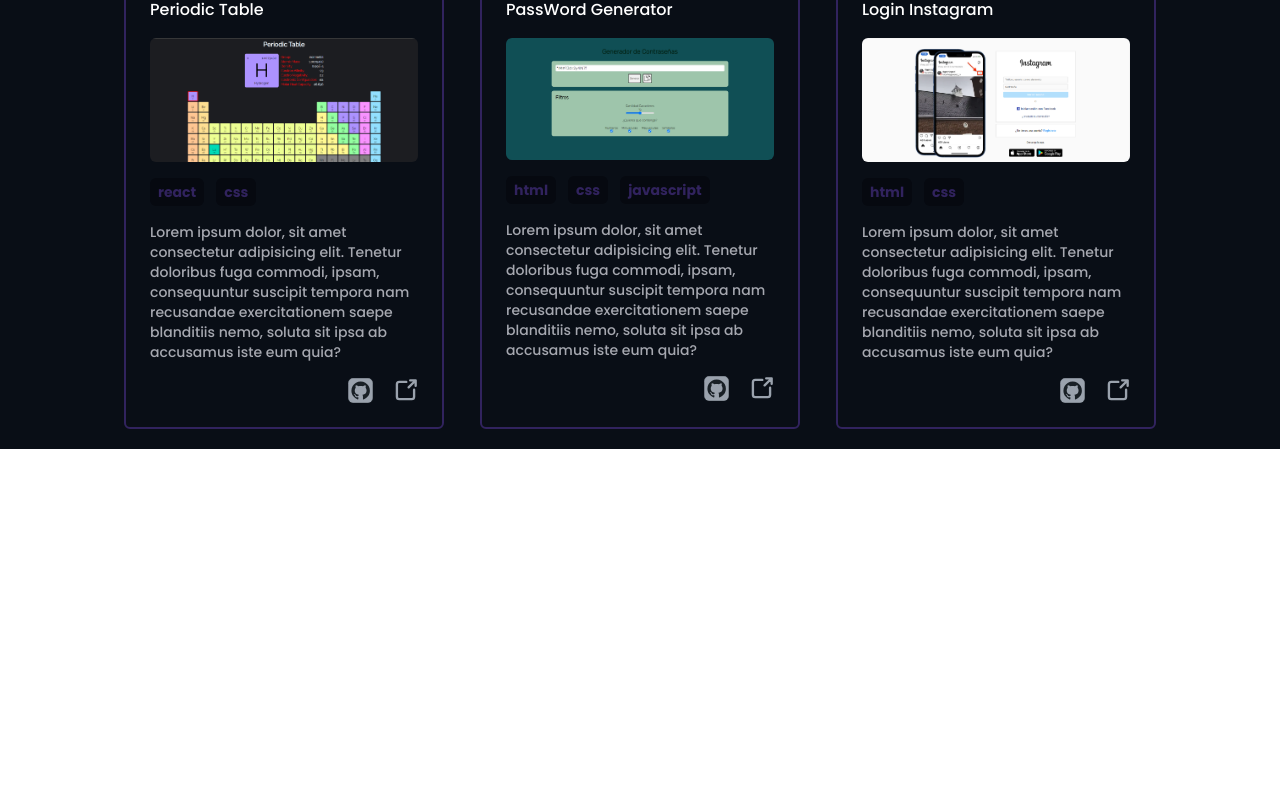
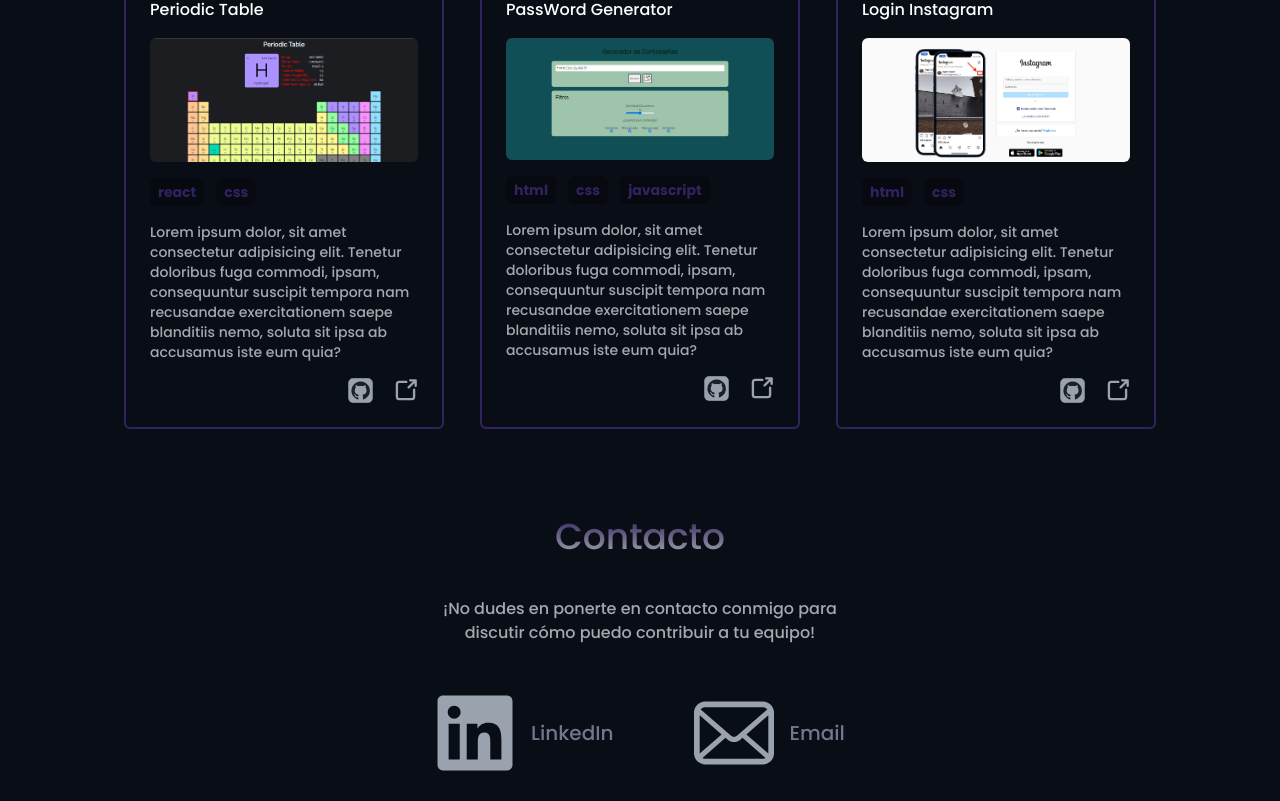
Before and after one commit to Laguilavo10/portafolio, a Next.js app: page / in a window 1280 px wide. Shown: the part 2297-3098 px from the top of the page. Before the commit the page ends 2746 px from the top, so only its background shows below. Built offline with nearby package versions, Linux system fonts and the light colour scheme.

Commit message:
add contact section

```diff
--- a/src/assets/icons.js
+++ b/src/assets/icons.js
@@ -234,3 +234,35 @@
     </svg>
   )
 }
+
+export const EmailIcon = (props) => {
+  return (
+    <svg
+      height='800px'
+      width='800px'
+      version='1.1'
+      id='_x32_'
+      viewBox='0 0 512 512'
+      fill='#9aa2ad'
+      {...props}
+    >
+      <g>
+        <path
+          d='M510.678,112.275c-2.308-11.626-7.463-22.265-14.662-31.054c-1.518-1.915-3.104-3.63-4.823-5.345
+   c-12.755-12.818-30.657-20.814-50.214-20.814H71.021c-19.557,0-37.395,7.996-50.21,20.814c-1.715,1.715-3.301,3.43-4.823,5.345
+   C8.785,90.009,3.63,100.649,1.386,112.275C0.464,116.762,0,121.399,0,126.087V385.92c0,9.968,2.114,19.55,5.884,28.203
+   c3.497,8.26,8.653,15.734,14.926,22.001c1.59,1.586,3.169,3.044,4.892,4.494c12.286,10.175,28.145,16.32,45.319,16.32h369.958
+   c17.18,0,33.108-6.145,45.323-16.384c1.718-1.386,3.305-2.844,4.891-4.43c6.27-6.267,11.425-13.741,14.994-22.001v-0.064
+   c3.769-8.653,5.812-18.171,5.812-28.138V126.087C512,121.399,511.543,116.762,510.678,112.275z M46.509,101.571
+   c6.345-6.338,14.866-10.175,24.512-10.175h369.958c9.646,0,18.242,3.837,24.512,10.175c1.122,1.129,2.179,2.387,3.112,3.637
+   L274.696,274.203c-5.348,4.687-11.954,7.002-18.696,7.002c-6.674,0-13.276-2.315-18.695-7.002L43.472,105.136
+   C44.33,103.886,45.387,102.7,46.509,101.571z M36.334,385.92V142.735L176.658,265.15L36.405,387.435
+   C36.334,386.971,36.334,386.449,36.334,385.92z M440.979,420.597H71.021c-6.281,0-12.158-1.651-17.174-4.552l147.978-128.959
+   l13.815,12.018c11.561,10.046,26.028,15.134,40.36,15.134c14.406,0,28.872-5.088,40.432-15.134l13.808-12.018l147.92,128.959
+   C453.137,418.946,447.26,420.597,440.979,420.597z M475.666,385.92c0,0.529,0,1.051-0.068,1.515L335.346,265.221L475.666,142.8
+   V385.92z'
+        />
+      </g>
+    </svg>
+  )
+}
--- /dev/null
+++ b/src/components/Contact/index.js
@@ -0,0 +1,33 @@
+import { EmailIcon, LinkedinIcon } from '@assets/icons'
+import LinkCustom from '@components/LinkCustom'
+import { TitleSection } from '@components/TitleSection'
+
+export function Contact() {
+  return (
+    <>
+      <section className='gap-10 flex flex-col pt-12 items-center' id='contact'>
+        <TitleSection>Contacto</TitleSection>
+        <p className='text-center w-2/5 min-w-[280px]'>
+          ¡No dudes en ponerte en contacto conmigo para discutir cómo puedo
+          contribuir a tu equipo!
+        </p>
+        <div className='flex gap-16 justify-center'>
+          <LinkCustom
+            href={'https://www.linkedin.com/in/andres-laguilavo-2a2848205/'}
+          >
+            <LinkedinIcon width='80' height='80' />
+            <p>LinkedIn</p>
+          </LinkCustom>
+          <LinkCustom
+            href={
+              'mailto:andresfelipelaguilavo@hotmail.com?subject=¡Trabajemos Juntos!'
+            }
+          >
+            <EmailIcon width='80' height='80' />
+            <p>Email</p>
+          </LinkCustom>
+        </div>
+      </section>
+    </>
+  )
+}
--- a/src/pages/index.js
+++ b/src/pages/index.js
@@ -1,4 +1,5 @@
 import { AboutMe } from '@components/AboutMe'
+import { Contact } from '@components/Contact'
 import { Profile } from '@components/Profile'
 import { Projects } from '@components/Projects'
 import { Skills } from '@components/Skills'
@@ -12,6 +13,7 @@
       <AboutMe/>
       <Skills/>
       <Projects/>
+      <Contact/>
     </main>
   )
 }
```
